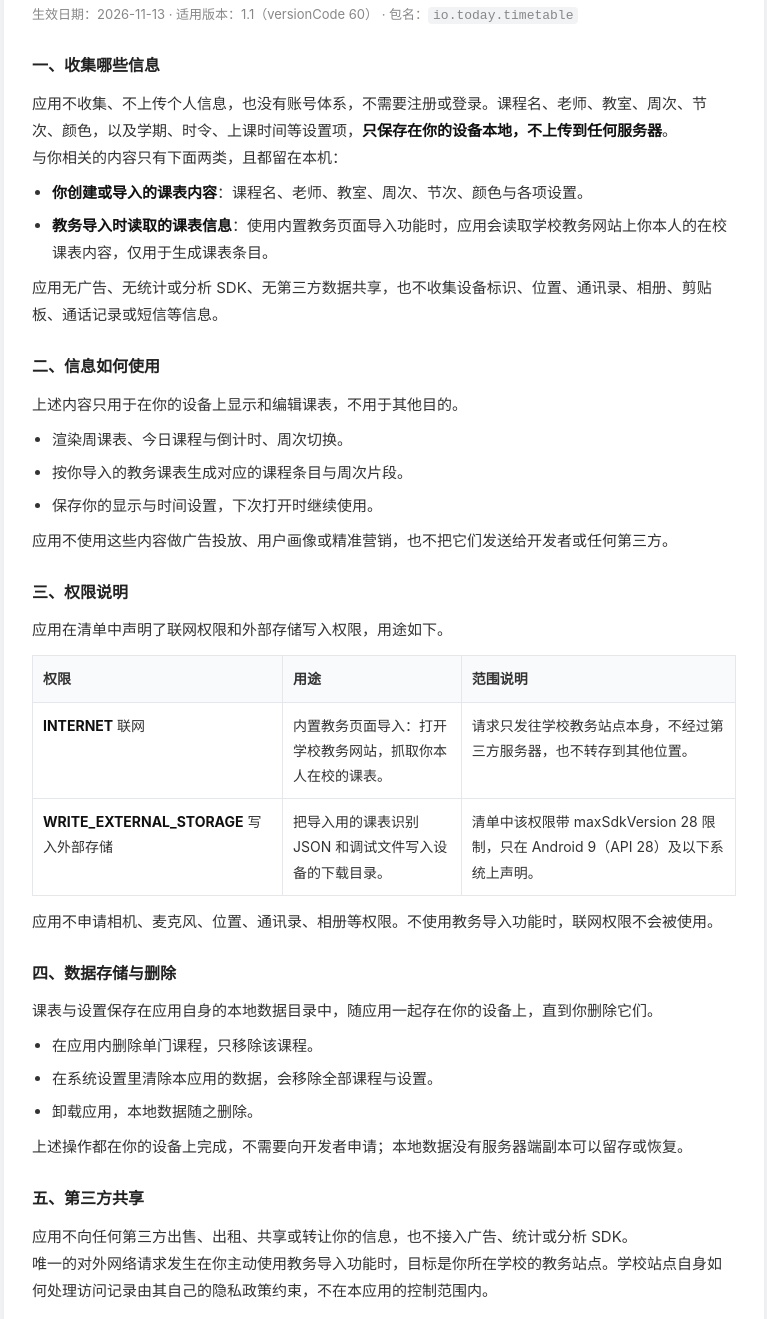
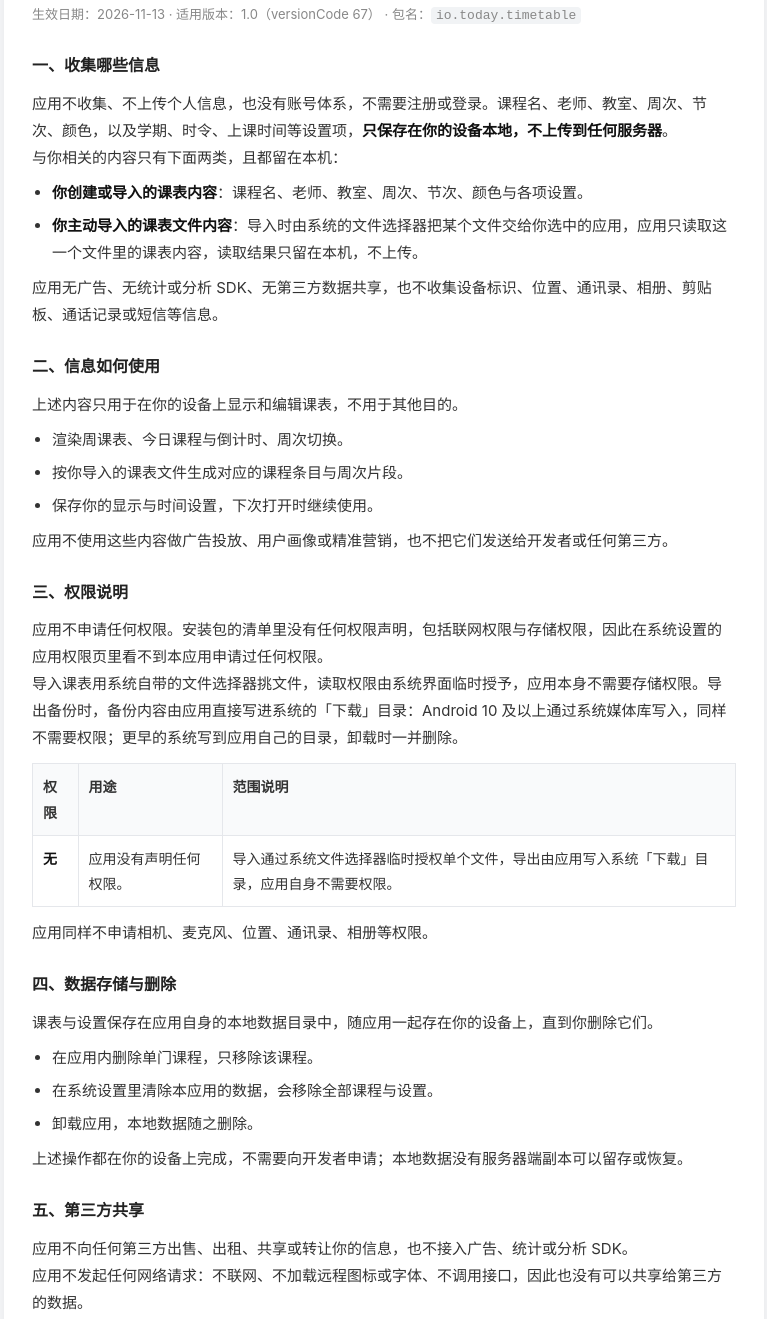
Before and after one commit to olh0328/blue-big-fish, a plain HTML site: page index.html in a window 1280 px wide. Shown: the part 105-1424 px from the top of the page, without its empty margins (256-1023 px from the left). Drawn offline with Linux system fonts and the light colour scheme.

Commit message:
更新隐私政策至 1.0(versionCode 67)：纯单机、无权限、文件选择器导入

```diff
--- a/index.html
+++ b/index.html
@@ -29,14 +29,14 @@
 <body>
 <div class="container">
   <h1>大肥鱼课程表 隐私政策</h1>
-  <div class="meta">生效日期：2026-11-13 · 适用版本：1.1（versionCode 60） · 包名：<code>io.today.timetable</code></div>
+  <div class="meta">生效日期：2026-11-13 · 适用版本：1.0（versionCode 67） · 包名：<code>io.today.timetable</code></div>
 
   <h2>一、收集哪些信息</h2>
   <p>应用不收集、不上传个人信息，也没有账号体系，不需要注册或登录。课程名、老师、教室、周次、节次、颜色，以及学期、时令、上课时间等设置项，<strong>只保存在你的设备本地，不上传到任何服务器</strong>。</p>
   <p>与你相关的内容只有下面两类，且都留在本机：</p>
   <ul>
     <li><strong>你创建或导入的课表内容</strong>：课程名、老师、教室、周次、节次、颜色与各项设置。</li>
-    <li><strong>教务导入时读取的课表信息</strong>：使用内置教务页面导入功能时，应用会读取学校教务网站上你本人的在校课表内容，仅用于生成课表条目。</li>
+    <li><strong>你主动导入的课表文件内容</strong>：导入时由系统的文件选择器把某个文件交给你选中的应用，应用只读取这一个文件里的课表内容，读取结果只留在本机，不上传。</li>
   </ul>
   <p>应用无广告、无统计或分析 SDK、无第三方数据共享，也不收集设备标识、位置、通讯录、相册、剪贴板、通话记录或短信等信息。</p>
 
@@ -44,27 +44,23 @@
   <p>上述内容只用于在你的设备上显示和编辑课表，不用于其他目的。</p>
   <ul>
     <li>渲染周课表、今日课程与倒计时、周次切换。</li>
-    <li>按你导入的教务课表生成对应的课程条目与周次片段。</li>
+    <li>按你导入的课表文件生成对应的课程条目与周次片段。</li>
     <li>保存你的显示与时间设置，下次打开时继续使用。</li>
   </ul>
   <p>应用不使用这些内容做广告投放、用户画像或精准营销，也不把它们发送给开发者或任何第三方。</p>
 
   <h2>三、权限说明</h2>
-  <p>应用在清单中声明了联网权限和外部存储写入权限，用途如下。</p>
+  <p>应用不申请任何权限。安装包的清单里没有任何权限声明，包括联网权限与存储权限，因此在系统设置的应用权限页里看不到本应用申请过任何权限。</p>
+  <p>导入课表用系统自带的文件选择器挑文件，读取权限由系统界面临时授予，应用本身不需要存储权限。导出备份时，备份内容由应用直接写进系统的「下载」目录：Android 10 及以上通过系统媒体库写入，同样不需要权限；更早的系统写到应用自己的目录，卸载时一并删除。</p>
   <table>
     <tr><th>权限</th><th>用途</th><th>范围说明</th></tr>
     <tr>
-      <td><strong>INTERNET</strong> 联网</td>
-      <td>内置教务页面导入：打开学校教务网站，抓取你本人在校的课表。</td>
-      <td>请求只发往学校教务站点本身，不经过第三方服务器，也不转存到其他位置。</td>
-    </tr>
-    <tr>
-      <td><strong>WRITE_EXTERNAL_STORAGE</strong> 写入外部存储</td>
-      <td>把导入用的课表识别 JSON 和调试文件写入设备的下载目录。</td>
-      <td>清单中该权限带 maxSdkVersion 28 限制，只在 Android 9（API 28）及以下系统上声明。</td>
+      <td><strong>无</strong></td>
+      <td>应用没有声明任何权限。</td>
+      <td>导入通过系统文件选择器临时授权单个文件，导出由应用写入系统「下载」目录，应用自身不需要权限。</td>
     </tr>
   </table>
-  <p>应用不申请相机、麦克风、位置、通讯录、相册等权限。不使用教务导入功能时，联网权限不会被使用。</p>
+  <p>应用同样不申请相机、麦克风、位置、通讯录、相册等权限。</p>
 
   <h2>四、数据存储与删除</h2>
   <p>课表与设置保存在应用自身的本地数据目录中，随应用一起存在你的设备上，直到你删除它们。</p>
@@ -77,7 +73,7 @@
 
   <h2>五、第三方共享</h2>
   <p>应用不向任何第三方出售、出租、共享或转让你的信息，也不接入广告、统计或分析 SDK。</p>
-  <p>唯一的对外网络请求发生在你主动使用教务导入功能时，目标是你所在学校的教务站点。学校站点自身如何处理访问记录由其自己的隐私政策约束，不在本应用的控制范围内。</p>
+  <p>应用不发起任何网络请求：不联网、不加载远程图标或字体、不调用接口，因此也没有可以共享给第三方的数据。</p>
 
   <h2>六、未成年人</h2>
   <p>本应用是一个本地课表工具，不收集个人信息，也不针对未成年人提供专门内容或营销。未成年人可在监护人指导下使用。</p>
@@ -90,10 +86,10 @@
   <ul>
     <li>联系邮箱：1283954521@qq.com</li>
     <li>应用名称：大肥鱼课程表（包名 <code>io.today.timetable</code>）</li>
-    <li>适用版本：1.1（versionCode 60）</li>
+    <li>适用版本：1.0（versionCode 67）</li>
   </ul>
 
-  <div class="footer">大肥鱼课程表 隐私政策 · 生效日期 2026-11-13 · 适用版本 1.1（versionCode 60）</div>
+  <div class="footer">大肥鱼课程表 隐私政策 · 生效日期 2026-11-13 · 适用版本 1.0（versionCode 67）</div>
 </div>
 </body>
 </html>
```
Also changed, not shown: privacy-policy/index.html (+12 -16 lines).
